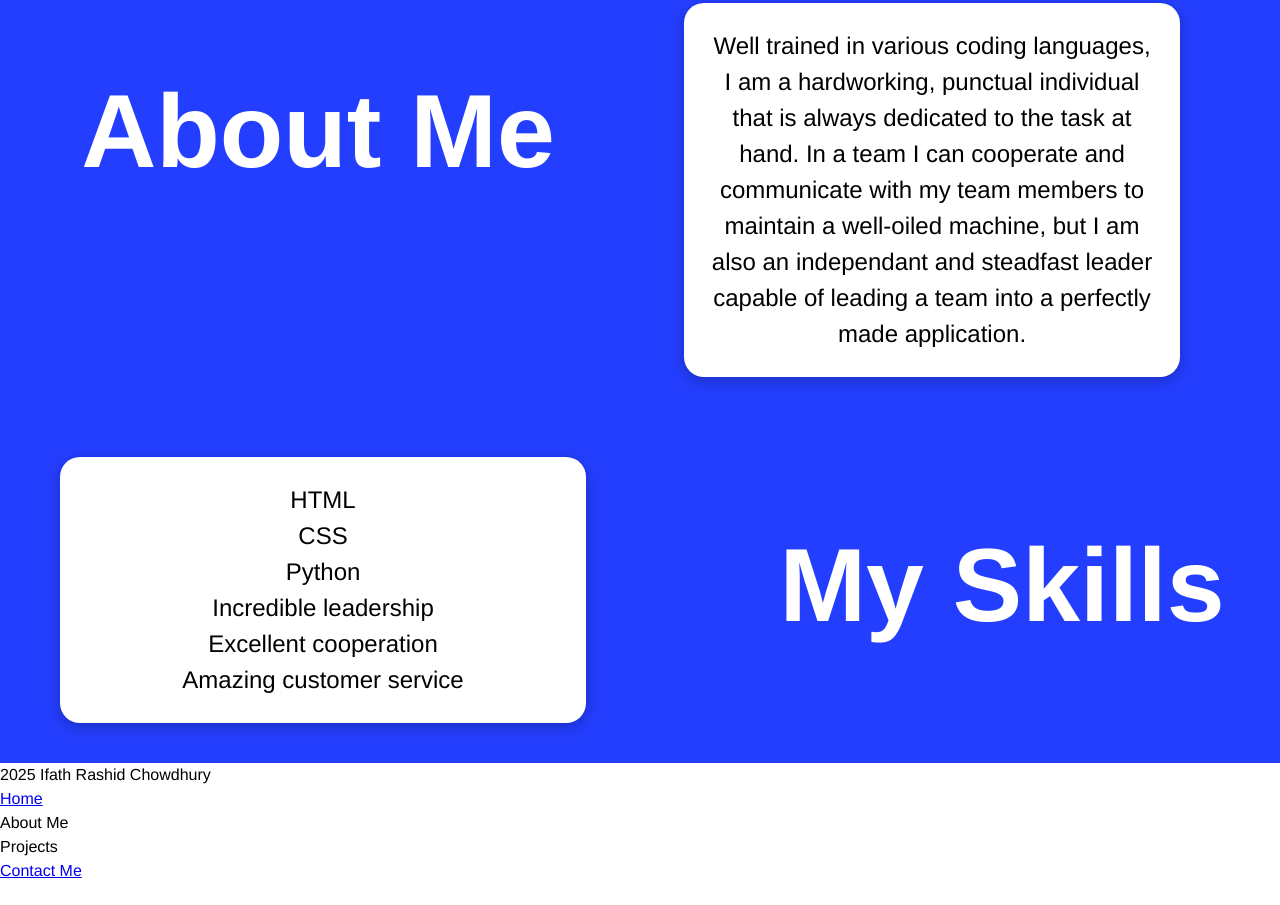
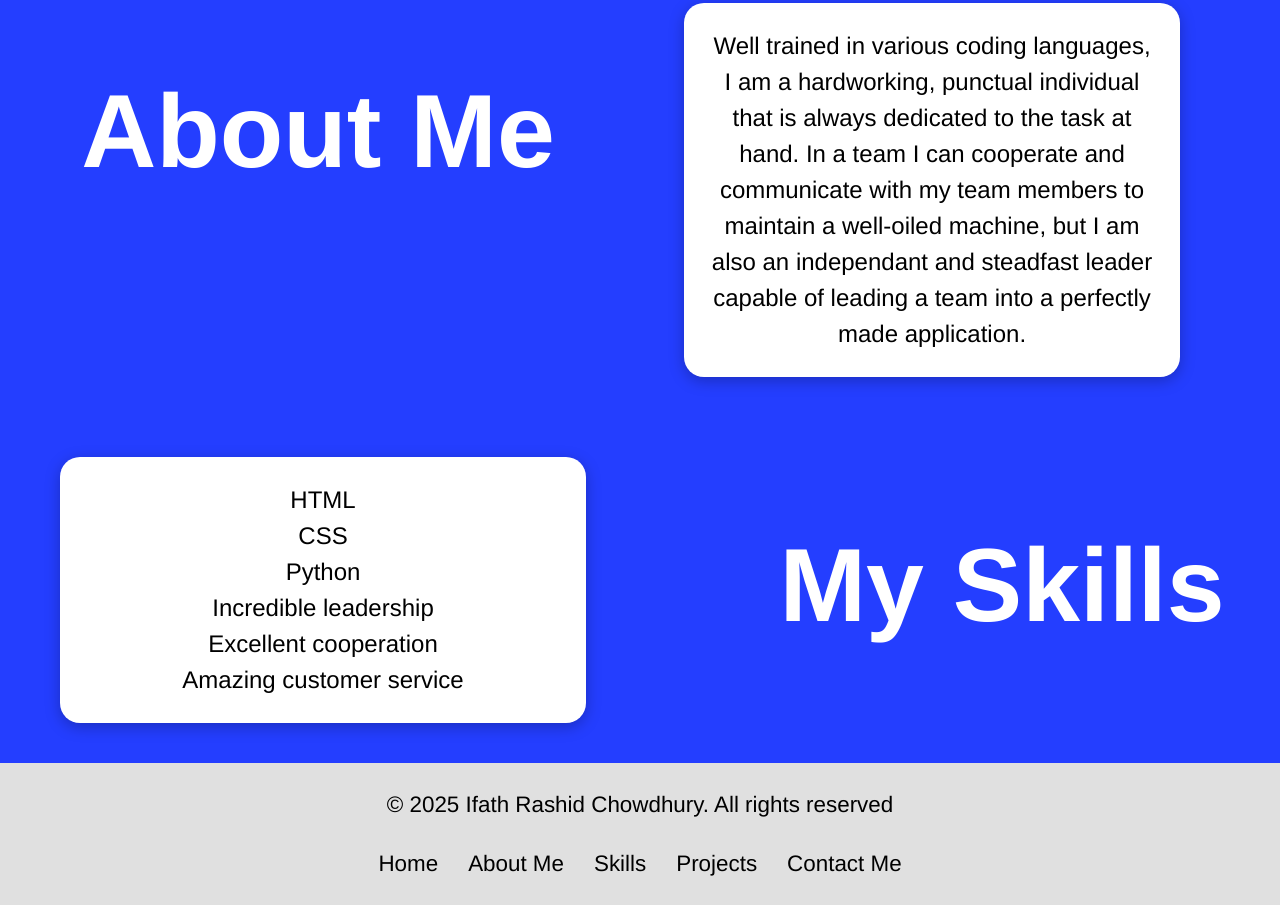
Before and after one commit to Ifath-Chowdhury/Personal-Portfolio, a plain HTML site: page index.html in a window 1280 px wide. Shown: the part 1016-1921 px from the top of the page. Before the commit the page ends 1899 px from the top, so only its background shows below. Drawn offline with Linux system fonts and the light colour scheme.

Commit message:
Modified HTML for footer section and added styling to it.

```diff
--- a/index.html
+++ b/index.html
@@ -111,15 +111,19 @@
         </div>
 
         <!--Footer section-->
+        <div id="footer">
             <footer>
-            <p>2025 Ifath Rashid Chowdhury</p>
+                <p>&copy; 2025 Ifath Rashid Chowdhury. All rights reserved</p>
 
                 <ul class="footer-links">
                     <li>
-                    <a href="index.html">Home</a>
+                        <a href="#header">Home</a>
                     </li>
                     <li>
-                    <a>About Me</a>
+                        <a href="about">About Me</a>
+                    </li>
+                    <li>
+                        <a href="skills">Skills</a>
                     </li>
                     <li>
                         <a>Projects</a>
@@ -129,5 +133,6 @@
                     </li>
                 </ul>
             </footer>
+        </div>
     </body>
 </html>
--- a/style.css
+++ b/style.css
@@ -162,3 +162,42 @@ body {
     margin-left: 60px;
     margin-right:-10px;
 }
+
+/*Footer styling*/
+
+#footer {
+    padding-top: 25px;
+    background-color: rgb(224, 224, 224);
+    padding-bottom: 25px;
+    color: black;
+}
+
+footer {
+    display: block;
+    text-align: center;
+    font-size: 1.4rem;
+}
+
+footer p {
+    padding-bottom: 25px;
+}
+
+.footer-links {
+    display: flex;
+    justify-content: center;
+    align-items: center;
+    list-style: none;
+}
+
+.footer-links a {
+    color: inherit;
+    text-decoration: none;
+    flex-basis: 32%;
+    border-radius: 20px;
+    padding: 15px;
+    transition: font-size 0.35s ease-in-out;
+}
+
+.footer-links a:hover {
+    font-size: 1.6rem;
+}
```
Lines whose indentation alone changed are shown as unchanged.
